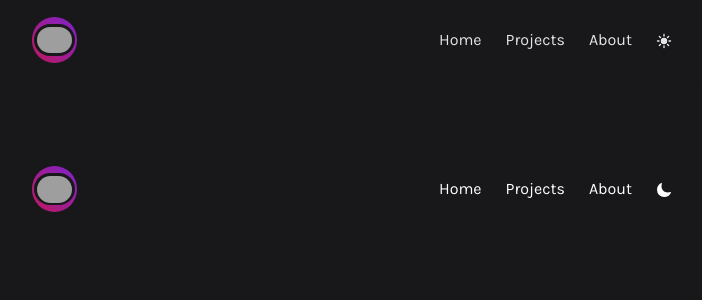
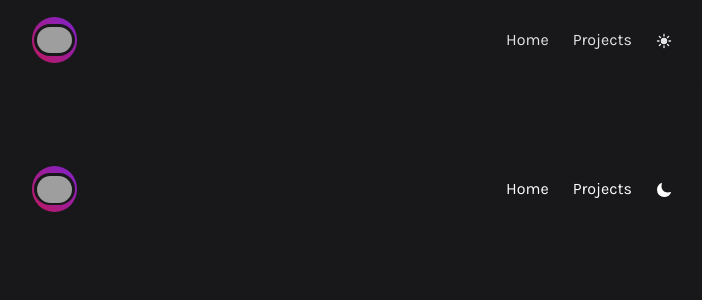
Before and after one commit to 0xfffcf/portfolio, a Next.js app: page / in a window 1280 px wide. Shown: the top 300 px of the page, without its empty margins (288-990 px from the left). Built offline with nearby package versions, Linux system fonts and the light colour scheme; grey boxes are pictures that could not be loaded.

Commit message:
refractor: remove useless page tag #about

```diff
--- a/src/features/Navbar.tsx
+++ b/src/features/Navbar.tsx
@@ -35,7 +35,6 @@ const Navbar = ({ themeType }: { themeType: string }) => {
       <div className='flex justify-end w-full gap-6 lg:mr-0 mr-5'>
         <a href='/'>Home</a>
         <a href='/projects'>Projects</a>
-        <a href='#about'>About</a>
 
         <div
           className='white dark:dark:bg-zinc-900 relative top-[0.3rem] cursor-pointer'
```
